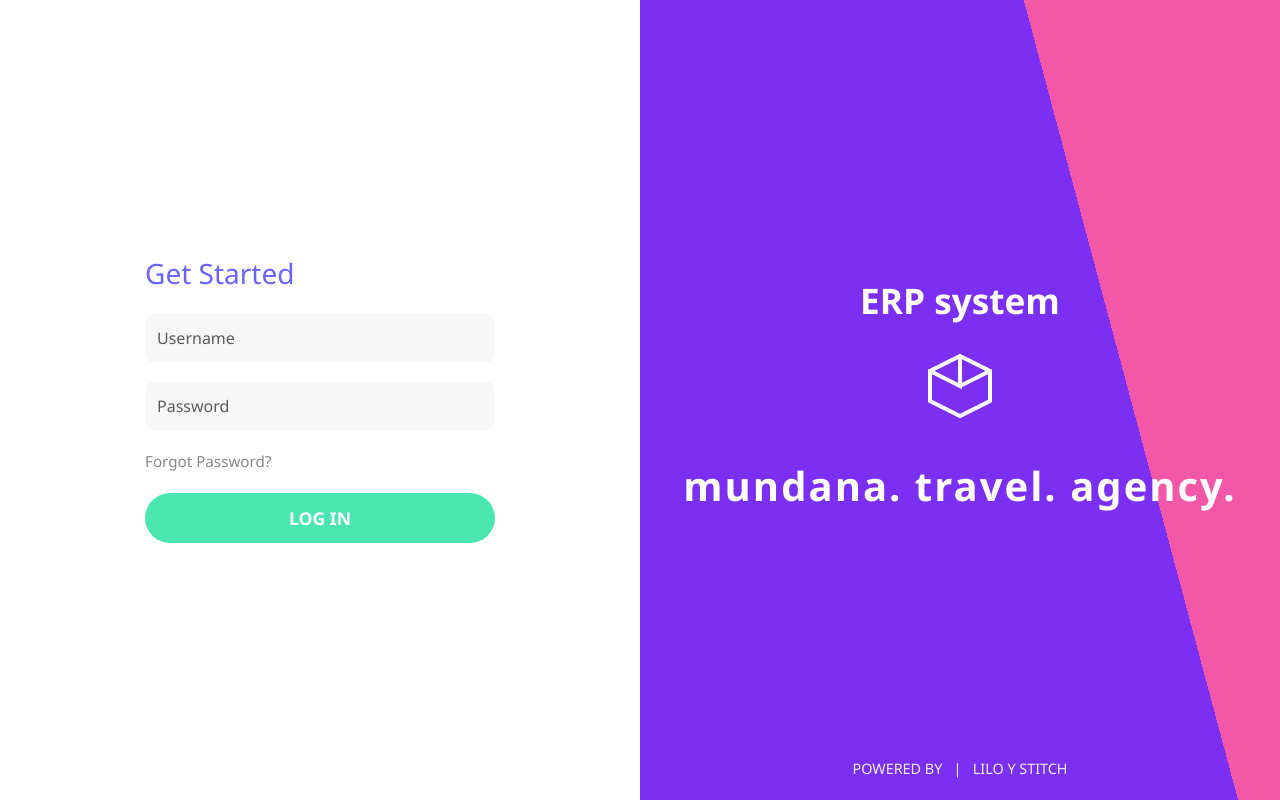
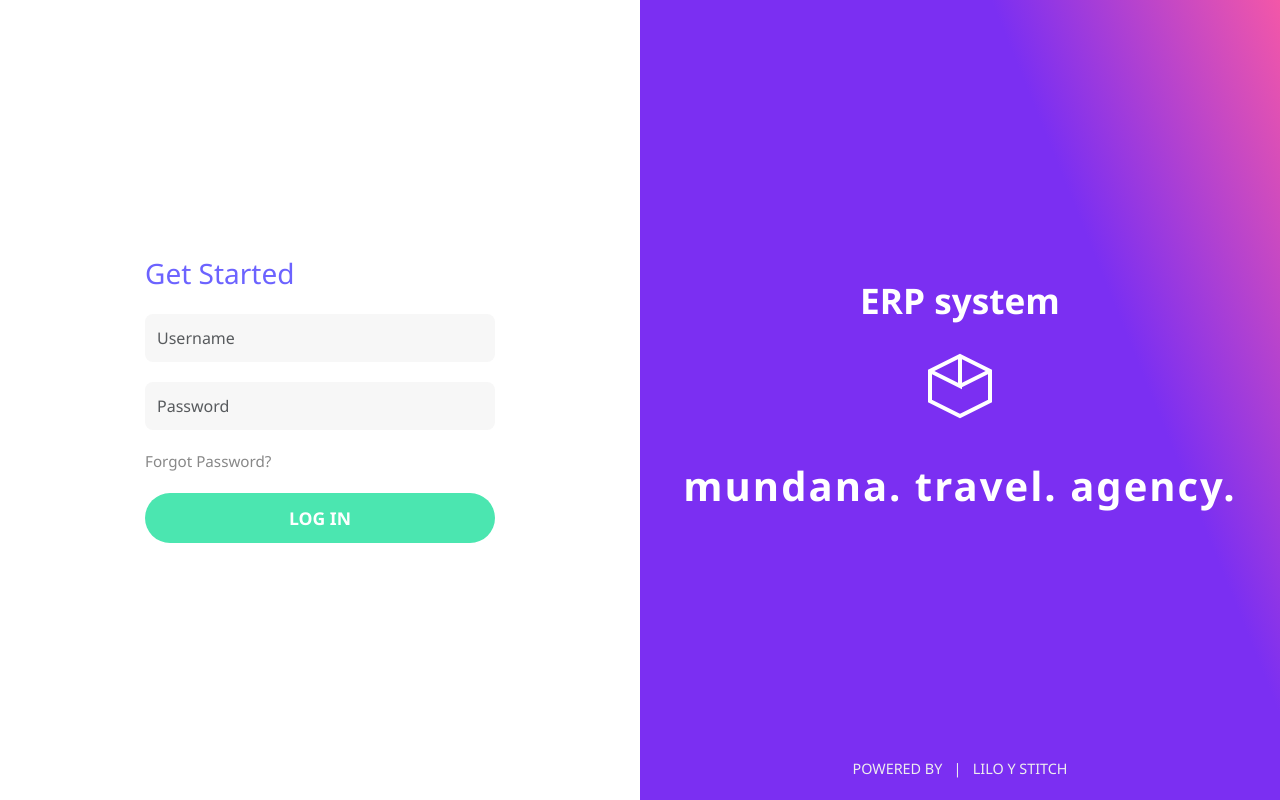
Before and after one commit to Amadoose/djangocrm, a Django app: page / in a window 1280 px wide. Run offline with Django 5.2, Linux system fonts and the light colour scheme.

Commit message:
login page

```diff
--- a/website/templates/login.html
+++ b/website/templates/login.html
@@ -26,7 +26,7 @@
         }
         .right-panel {
             flex: 1;
-            background: linear-gradient(75deg, #7b2ff2 70%, #f357a8 70%);
+            background: linear-gradient(68deg, #7b2ff2 70%, #f357a8 100%);
             color: #fff;
             display: flex;
             flex-direction: column;
```
